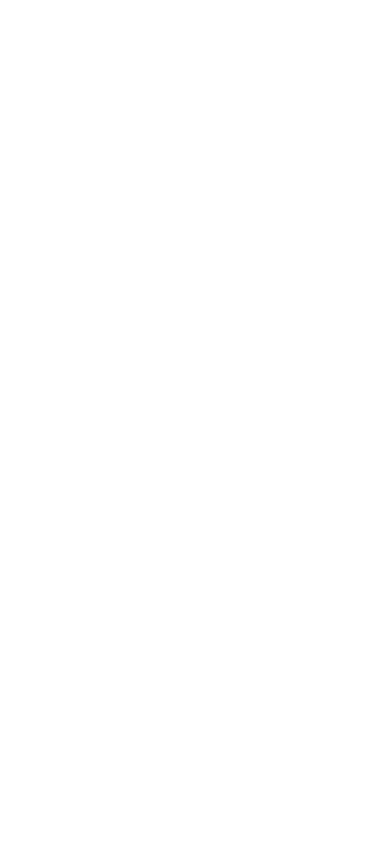
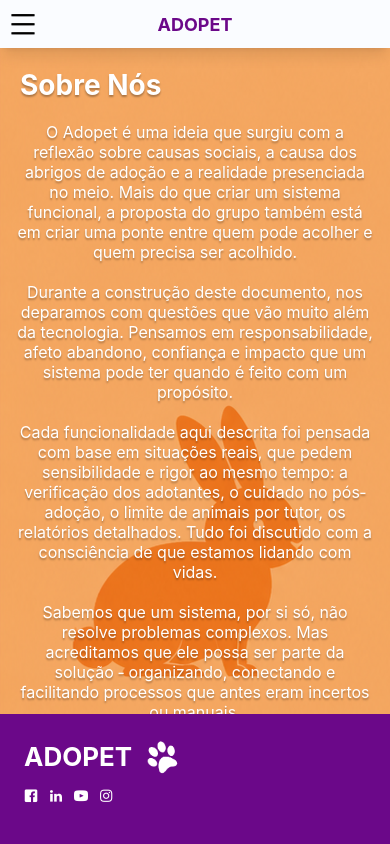
Before and after one commit to WC-Neto/adopet, an Expo app drawn with the web renderer of React Native in the folder adopet/: screen /sobreNos in a window 390 px wide. Before the commit this address had no page. Built offline with nearby package versions, Linux system fonts and the light colour scheme; Expo Router itself is replaced by a stand-in of ours; some packages are replaced by stand-ins of ours.

Commit message:
adiciona tela "Sobre Nós" e implementa melhorias na estrutura do layout

```diff
--- a/adopet/src/app/_layout.tsx
+++ b/adopet/src/app/_layout.tsx
@@ -1,8 +1,11 @@
 import "../global.css";
+import { Image } from "react-native";
+import { cssInterop } from "nativewind";
 import { Stack } from "expo-router";
 
-export default function Layout() {
-  return (
-    <Stack screenOptions={{ headerShown: false }} />
-  );
+// faz o Image do react-native entender className em todas as telas
+cssInterop(Image, { className: "style" });
+
+export default function RootLayout() {
+  return <Stack screenOptions={{ headerShown: false }} />;
 }
--- a/adopet/src/app/filtro.tsx
+++ b/adopet/src/app/filtro.tsx
@@ -145,7 +145,6 @@
     <View className="flex-1 bg-[#F09545]">
       <Stack.Screen options={{ headerShown: false }} />
 
-      {/* TOP SAFE AREA */}
       <SafeAreaView edges={["top"]} className="bg-[#FAFCFF] z-10">
         <Header
           backgroundColor="#FAFCFF"
@@ -156,7 +155,6 @@
         />
       </SafeAreaView>
 
-      {/* CONTENT BLOCK */}
       <View className="flex-1 overflow-hidden">
         {/* patinhas grandes do fundo, ficam atras do card */}
         <Image
@@ -270,7 +268,7 @@
         </View>
       </View>
 
-      {/* so respeita a area segura de baixo, sem footer (o Figma nao tem) */}
+      {/* so respeita a area segura de baixo */}
       <SafeAreaView edges={["bottom"]} className="bg-[#F09545]" />
     </View>
   );
--- /dev/null
+++ b/adopet/src/app/sobreNos.tsx
@@ -0,0 +1,87 @@
+import { View, Text, ScrollView, StyleSheet } from "react-native";
+import { Image } from "expo-image";
+import { SafeAreaView } from "react-native-safe-area-context";
+import { Stack } from "expo-router";
+import { AntDesign } from "@expo/vector-icons";
+import Header from "../components/Headers/Header";
+import Footer from "../components/Footers/Footer";
+
+const SOMBRA = {
+  textShadowColor: "rgba(0, 0, 0, 0.3)",
+  textShadowOffset: { width: 0, height: 2 },
+  textShadowRadius: 2,
+};
+
+export default function Sobre() {
+  return (
+    <View className="flex-1 bg-[#F09545]">
+      <Stack.Screen options={{ headerShown: false }} />
+
+      <SafeAreaView edges={["top"]} className="bg-[#FAFCFF] z-10">
+        <Header
+          backgroundColor="#FAFCFF"
+          leftContent={<AntDesign name="menu" size={26} color="black" />}
+          centerContent={
+            <Text className="text-[18px] font-bold text-[#6B0889]">ADOPET</Text>
+          }
+        />
+      </SafeAreaView>
+
+      <View className="flex-1 overflow-hidden bg-[#F09545]">
+        <Image
+            source={require("../../assets/images/menu-bg.png")}
+            contentFit="cover"
+            contentPosition="center"
+            style={StyleSheet.absoluteFill}
+        />
+
+        <ScrollView
+          className="flex-1"
+          contentContainerStyle={{ paddingBottom: 32 }}
+        >
+          <Text
+            className="text-white text-[28px] font-bold self-start ml-[20px] my-[20px]"
+            style={SOMBRA}
+          >
+            Sobre Nós
+          </Text>
+
+          <Text
+            className="text-white text-[16px] text-center mx-[15px]"
+            style={SOMBRA}
+          >
+            O Adopet é uma ideia que surgiu com a reflexão sobre causas sociais,
+            a causa dos abrigos de adoção e a realidade presenciada no meio. Mais
+            do que criar um sistema funcional, a proposta do grupo também está em
+            criar uma ponte entre quem pode acolher e quem precisa ser acolhido.
+            {"\n\n"}
+            Durante a construção deste documento, nos deparamos com questões que
+            vão muito além da tecnologia. Pensamos em responsabilidade, afeto
+            abandono, confiança e impacto que um sistema pode ter quando é feito
+            com um propósito.
+            {"\n\n"}
+            Cada funcionalidade aqui descrita foi pensada com base em situações
+            reais, que pedem sensibilidade e rigor ao mesmo tempo: a verificação
+            dos adotantes, o cuidado no pós‐adoção, o limite de animais por
+            tutor, os relatórios detalhados. Tudo foi discutido com a consciência
+            de que estamos lidando com vidas.
+            {"\n\n"}
+            Sabemos que um sistema, por si só, não resolve problemas complexos.
+            Mas acreditamos que ele possa ser parte da solução ‐ organizando,
+            conectando e facilitando processos que antes eram incertos ou
+            manuais.
+            {"\n\n"}
+            O Adopet carrega em si um propósito: aproximar pessoas dispostas a
+            cuidar de animais que só precisam de uma chance.
+          </Text>
+        </ScrollView>
+      </View>
+
+      <SafeAreaView edges={["bottom"]} className="bg-[#6B0889]">
+        <View style={{ height: 110, justifyContent: "center", overflow: "hidden" }}>
+          <Footer backgroundColor="#6B0889" />
+        </View>
+      </SafeAreaView>
+    </View>
+  );
+}
--- a/adopet/src/global.css
+++ b/adopet/src/global.css
@@ -1,3 +1,12 @@
 @tailwind base;
 @tailwind components;
 @tailwind utilities;
+
+input:focus,
+textarea:focus,
+button:focus,
+[role="button"]:focus,
+[tabindex]:focus {
+  outline: none !important;
+  box-shadow: none !important;
+}
--- a/adopet/tailwind.config.js
+++ b/adopet/tailwind.config.js
@@ -7,6 +7,7 @@
     "./components/**/*.{js,jsx,ts,tsx}"
   ],
   presets: [require("nativewind/preset")],
+  important: true,
   theme: {
     extend: {},
   },
```
Also changed, not shown: adopet/assets/images/menu-bg.png (added).
